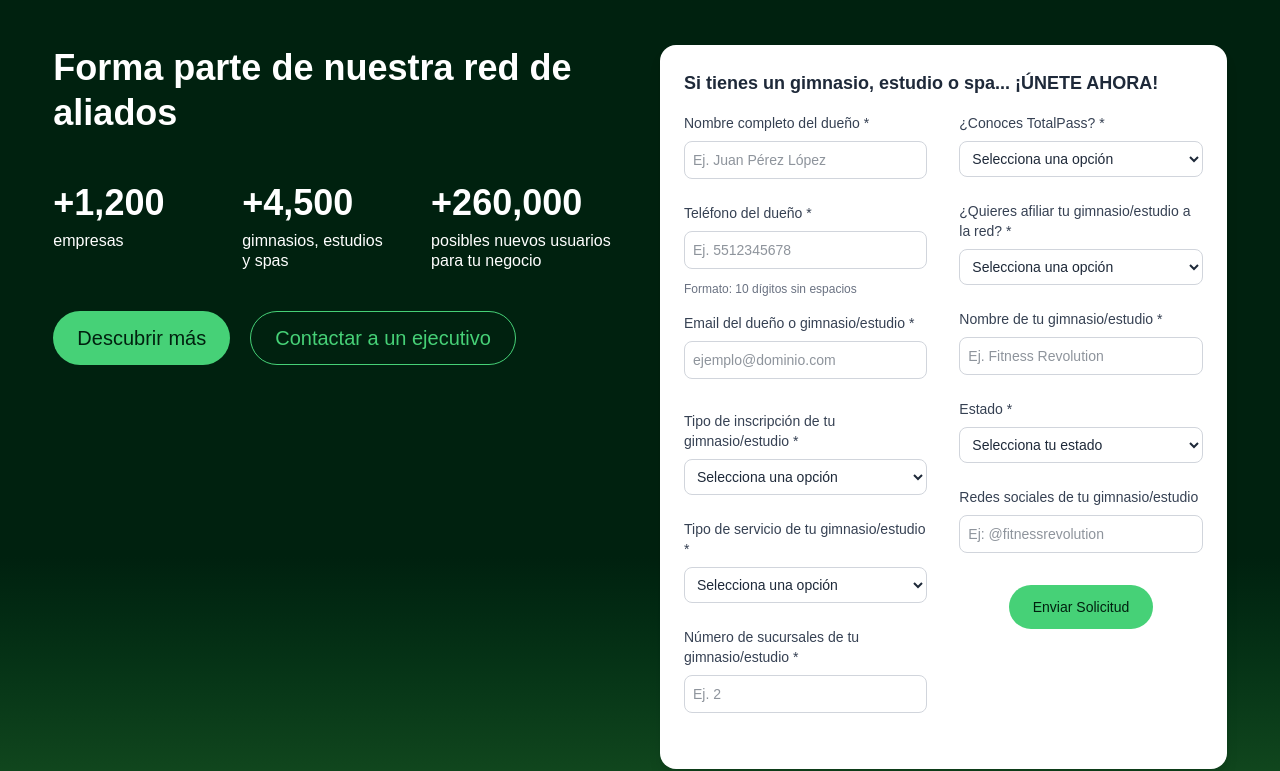
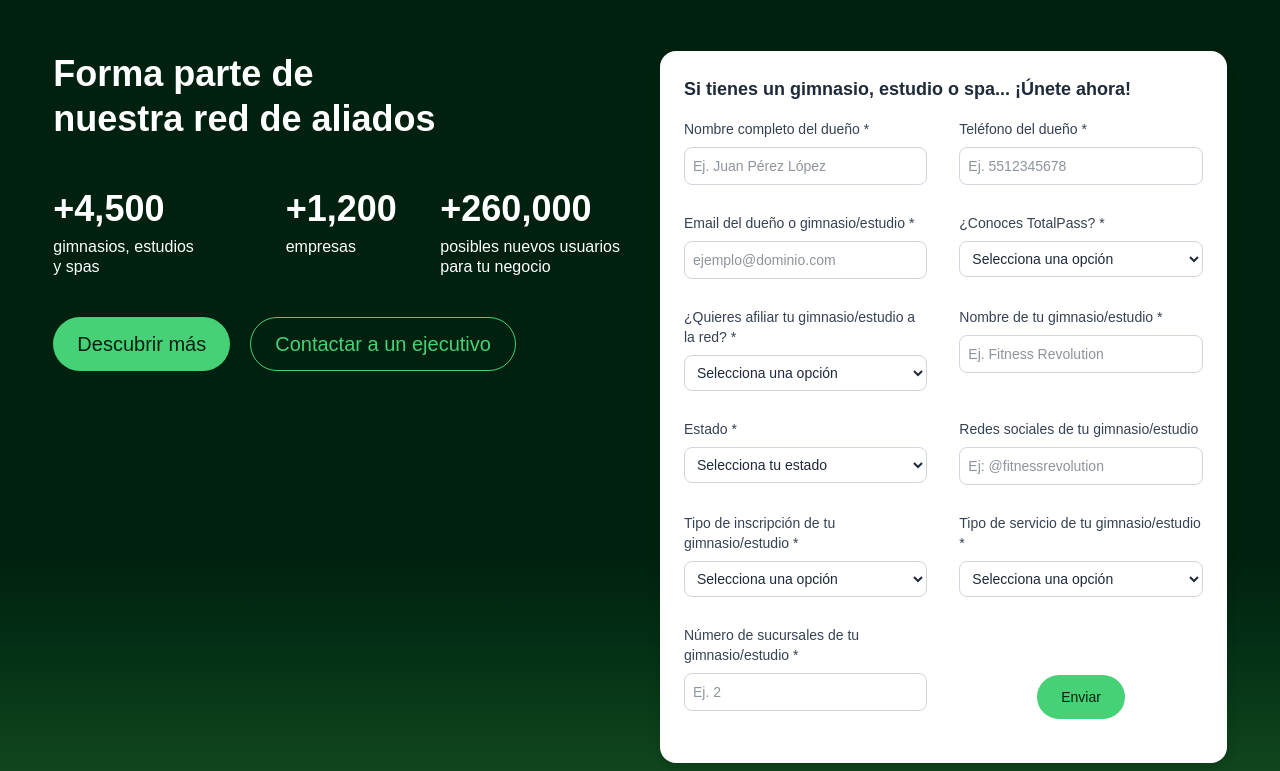
Before and after one commit to rodrigoaiz/totalpass-lp-refiere-gym, a website: page public/index.html in a window 1280 px wide. Shown: the part 31-802 px from the top of the page. Drawn offline with Linux system fonts and the light colour scheme; a web font is replaced by a local one.

Commit message:
cambios correcciones 1

```diff
--- a/public/index.html
+++ b/public/index.html
@@ -16,19 +16,19 @@
       <section class="hero">
         <div class="hero-container">
           <div class="hero-text">
-            <h2>Forma parte de nuestra red de aliados</h2>
+            <h2>Forma parte de<br> nuestra red de aliados</h2>
             <div class="hero-numbers">
+              <article class="hero-number">
+                <h3>+4,500</h3>
+                <p>gimnasios, estudios y spas</p>
+              </article>
               <article class="hero-number">
                 <h3>+1,200</h3>
                 <p>empresas</p>
               </article>
-              <article class="hero-number">
-                <h3>+4,500</h3>
-                <p>gimnasios, estudios y spas</p>
-              </article>
-              <article class="hero-number col-span-2 md:col-span-1 order-first md:order-last">
+              <article class="hero-number col-span-2">
                 <h3>+260,000</h3>
-                <p>posibles nuevos usuarios para tu negocio</p>
+                <p>posibles nuevos usuarios<br> para tu negocio</p>
               </article>
             </div>
 
@@ -38,7 +38,7 @@
             </div>
           </div>
           <aside class="hero-form">
-            <h3>Si tienes un gimnasio, estudio o spa... ¡ÚNETE AHORA!</h3>
+            <h3>Si tienes un gimnasio, estudio o spa... ¡Únete ahora!</h3>
               <div class="form-container">
                 <form
                 action="https://webto.salesforce.com/servlet/servlet.WebToLead?encoding=UTF-8"
@@ -46,10 +46,8 @@
                 >
                   <input type="hidden" name="oid" value="TU_ORG_ID_SALESFORCE">
                   <input type="hidden" name="retURL" value="https://">
-                  <div class="form-grid md:grid grid-cols-2 gap-x-8">
-                    <article>
-                      <div class="mb-6">
-                        <div class="mb-4">
+                  <div class="form-grid">
+                    <div>
                       <label for="nombre_completo">Nombre completo del dueño *</label>
                       <input
                         id="nombre_completo"
@@ -59,8 +57,7 @@
                         required
                       >
                     </div>
-
-                        <div class="mb-4">
+                    <div>
                       <label for="telefono">Teléfono del dueño *</label>
                       <input
                         id="telefono"
@@ -70,10 +67,11 @@
                         pattern="[0-9]{10}"
                         required
                       >
-                          <p class="text-gray-500 text-xs mt-1">Formato: 10 dígitos sin espacios</p>
+                      <!-- <p class="text-gray-500 text-xs mt-1">Formato: 10 dígitos sin espacios</p> -->
                     </div>
-
-                        <div class="mb-4">
+                  </div>
+                  <div class="form-grid">
+                    <div>
                       <label for="email">Email del dueño o gimnasio/estudio *</label>
                       <input
                         id="email"
@@ -83,10 +81,56 @@
                         required
                       >
                     </div>
+                    <div>
+                      <label for="conoces_totalpass">¿Conoces TotalPass? *</label>
+                      <select id="conoces_totalpass" name="conoces_totalpass" required>
+                        <option value="" disabled selected>Selecciona una opción</option>
+                        <option value="Sí">Sí</option>
+                        <option value="No">No</option>
+                      </select>
                     </div>
-
-                      <div class="mb-6">
-                        <div class="mb-4">
+                  </div>
+                  <div class="form-grid">
+                    <div>
+                      <label for="afiliar">¿Quieres afiliar tu gimnasio/estudio a la red? *</label>
+                      <select id="afiliar" name="afiliar" required>
+                        <option value="" disabled selected>Selecciona una opción</option>
+                        <option value="Sí, estoy interesado">Sí, estoy interesado</option>
+                        <option value="No, solo información">No, solo información</option>
+                      </select>
+                    </div>
+                    <div>
+                      <label for="nombre_gym">Nombre de tu gimnasio/estudio *</label>
+                      <input
+                        id="nombre_gym"
+                        name="nombre_gym"
+                        type="text"
+                        placeholder="Ej. Fitness Revolution"
+                        required
+                      >
+                    </div>
+                  </div>
+                  <div class="form-grid">
+                    <div>
+                      <label for="estado">Estado *</label>
+                      <select id="estado" name="estado" required>
+                        <option value="" disabled selected>Selecciona tu estado</option>
+                        <option value="CDMX">Ciudad de México</option>
+                        <option value="Jalisco">Jalisco</option>
+                      </select>
+                    </div>
+                    <div>
+                      <label for="redes_sociales">Redes sociales de tu gimnasio/estudio</label>
+                      <input
+                        id="redes_sociales"
+                        name="redes_sociales"
+                        type="text"
+                        placeholder="Ej: @fitnessrevolution"
+                      >
+                    </div>
+                  </div>
+                  <div class="form-grid">
+                    <div>
                       <label for="tipo_inscripcion">Tipo de inscripción de tu gimnasio/estudio *</label>
                       <select id="tipo_inscripcion" name="tipo_inscripcion" required>
                         <option value="" disabled selected>Selecciona una opción</option>
@@ -95,8 +139,7 @@
                         <option value="Ambos">Ambos</option>
                       </select>
                     </div>
-
-                        <div class="mb-4">
+                    <div>
                       <label for="tipo_servicio">Tipo de servicio de tu gimnasio/estudio *</label>
                       <select id="tipo_servicio" name="tipo_servicio" required>
                         <option value="" disabled selected>Selecciona una opción</option>
@@ -105,8 +148,9 @@
                         <option value="Yoga/Pilates">Yoga/Pilates</option>
                       </select>
                     </div>
-
-                        <div class="mb-4">
+                  </div>
+                  <div class="form-grid">
+                    <div>
                       <label for="numero_sucursales">Número de sucursales de tu gimnasio/estudio *</label>
                       <input
                         id="numero_sucursales"
@@ -117,67 +161,10 @@
                         required
                       >
                     </div>
+                    <div class="flex items-end justify-center">
+                      <button class="btn-primary" type="submit">Enviar</button>
                     </div>
-                    </article>
-                    <article>
-                      <div class="mb-6">
-                        <div class="mb-4">
-                          <label for="conoces_totalpass">¿Conoces TotalPass? *</label>
-                          <select id="conoces_totalpass" name="conoces_totalpass" required>
-                            <option value="" disabled selected>Selecciona una opción</option>
-                            <option value="Sí">Sí</option>
-                            <option value="No">No</option>
-                          </select>
-                        </div>
-
-                        <div class="mb-4">
-                          <label for="afiliar">¿Quieres afiliar tu gimnasio/estudio a la red? *</label>
-                          <select id="afiliar" name="afiliar" required>
-                            <option value="" disabled selected>Selecciona una opción</option>
-                            <option value="Sí, estoy interesado">Sí, estoy interesado</option>
-                            <option value="No, solo información">No, solo información</option>
-                          </select>
-                        </div>
-
-                        <div class="mb-4">
-                          <label for="nombre_gym">Nombre de tu gimnasio/estudio *</label>
-                          <input
-                            id="nombre_gym"
-                            name="nombre_gym"
-                            type="text"
-                            placeholder="Ej. Fitness Revolution"
-                            required
-                          >
-                        </div>
-
-                        <div class="mb-4">
-                          <label for="estado">Estado *</label>
-                          <select id="estado" name="estado" required>
-                            <option value="" disabled selected>Selecciona tu estado</option>
-                            <option value="CDMX">Ciudad de México</option>
-                            <option value="Jalisco">Jalisco</option>
-                          </select>
-                        </div>
-
-                        <div class="mb-4">
-                          <label for="redes_sociales">Redes sociales de tu gimnasio/estudio</label>
-                          <input
-                            id="redes_sociales"
-                            name="redes_sociales"
-                            type="text"
-                            placeholder="Ej: @fitnessrevolution"
-                          >
-                        </div>
-                      </div>
-                      <button class="btn-primary" type="submit">Enviar Solicitud</button>
-                    </article>
-                  </div>
-
-                  <!-- Sección Gimnasio/Estudio -->
-
-
-                  <!-- Sección Detalles -->
-
+                  <div>
                 </form>
               </div>
           </aside>
@@ -260,7 +247,7 @@
           <h2 class="what-is-h2">¿Qué es TotalPass?</h2>
         </header>
         <div class="what-is-video">
-          <iframe class="aspect-video" src="https://www.youtube.com/embed/DUPtNqhJc4M?si=waQGQWzurvt4tEs3" title="YouTube video player" frameborder="0" allow="accelerometer; autoplay; clipboard-write; encrypted-media; gyroscope; picture-in-picture; web-share" referrerpolicy="strict-origin-when-cross-origin" allowfullscreen></iframe>
+          <iframe class="aspect-video" src="https://www.youtube.com/embed/QgCXt57wnXk" title="YouTube video player" frameborder="0" allow="accelerometer; autoplay; clipboard-write; encrypted-media; gyroscope; picture-in-picture; web-share" referrerpolicy="strict-origin-when-cross-origin" allowfullscreen></iframe>
         </div>
         <div class="what-is-content">
           <h3 class="pill">¿Cómo me hago aliado?</h3>
@@ -282,8 +269,10 @@
         </div>
         <div class="what-is-contact">
           <div class="what-is-image">
-            <p class="what-is-lead">Completa tus datos y comienza hoy mismo </p>
-            <div class="text-center flex justify-center w-full"><img src="img/phone-2.webp" class="hidden md:block max-w-2/3" alt="What is TotalPass" /></div>
+            <p class="what-is-lead">Completa tus datos y comienza hoy mismo</p>
+            <div class="text-center flex justify-center w-full">
+              <img src="img/phone-2.webp" class="hidden md:block transform max-w-2/3" alt="What is TotalPass" />
+            </div>
           </div>
           <div class="hero-form">
             <div class="form-container">
--- a/src/input.css
+++ b/src/input.css
@@ -96,11 +96,15 @@
   .hero-text {
     @apply xl:flex flex-col justify-start 2xl:gap-y-14 text-left h-full;
     h2 {
-      @apply text-3xl md:text-4xl 2xl:text-5xl font-semibold leading-tight mb-4 2xl:max-w-2/3;
+      @apply text-3xl md:text-4xl 2xl:text-5xl font-semibold leading-tight mb-4;
     }
   }
   .hero-numbers {
-    @apply grid grid-cols-2 md:grid-cols-3 gap-y-2 mx-4 md:mx-0 lg:mt-8;
+    @apply grid grid-cols-2 md:flex md:flex-row md:justify-between gap-y-5 md:gap-y-0 md:mx-0 lg:mt-8;
+    article{
+      @apply md:max-w-1/3
+    }
+
   }
   .hero-number {
     h3 {
@@ -117,6 +121,9 @@
     @apply bg-white text-gray-800 py-3 px-4 md:p-6 rounded-2xl shadow-lg;
     h3 {
       @apply text-lg font-semibold mb-4;
+    }
+    .form-grid {
+      @apply md:grid grid-cols-2 gap-x-8 mb-5;
     }
    input, textarea, select {
       @apply w-full p-2 mb-2 border border-gray-300 rounded-lg focus:outline-none focus:ring-2 focus:ring-primary-green text-sm;
```
Also changed, not shown: public/img/phone-2.png, public/img/phone-2.webp, public/styles.css, 1 other file. Lines whose indentation alone changed are shown as unchanged.
